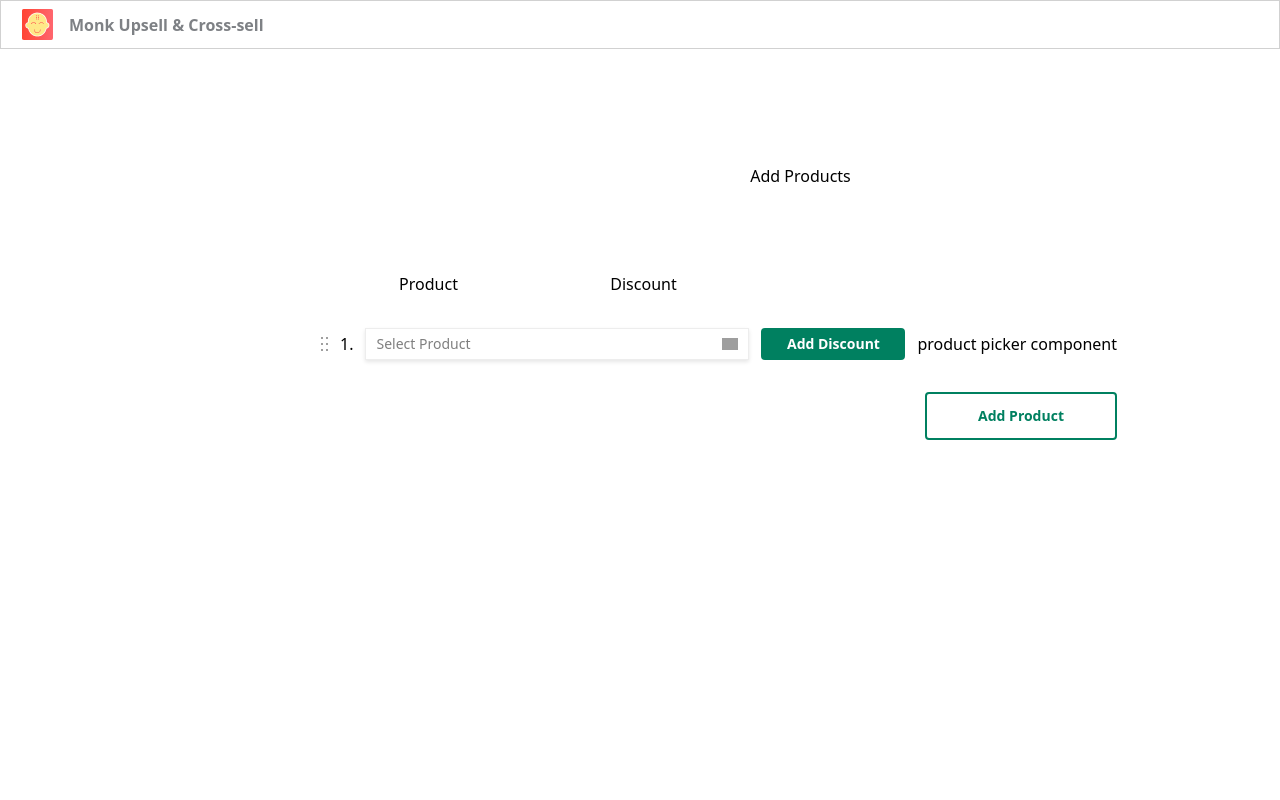
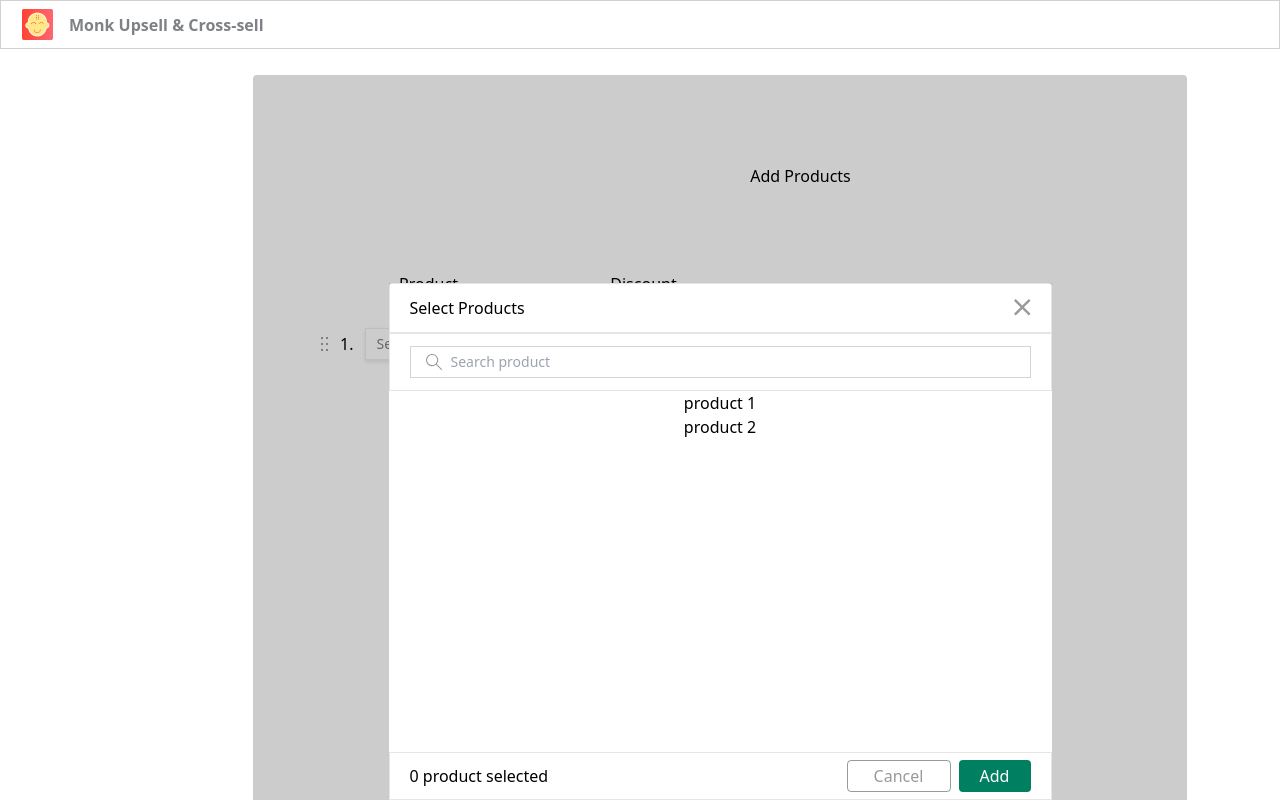
Before and after one commit to ashwikul/monk-commerce-assignment, a React (Create React App) app: page / in a window 1280 px wide. Both pictures are taken after a click on the picture 730 px from the left and 344 px from the top of the page. Shown: the top 800 px of the page. Built offline with nearby package versions, Linux system fonts and the light colour scheme; grey boxes are pictures that could not be loaded.

Commit message:
create product picker component and integrate to product component

```diff
--- a/src/components/Product.jsx
+++ b/src/components/Product.jsx
@@ -3,6 +3,7 @@ import dots from "../assets/dots.svg";
 import edit from "../assets/edit.svg";
 import close from "../assets/close.svg";
 import carret from "../assets/carret.svg";
+import ProductPicker from "./ProductPicker";
 
 function Product({ index, order }) {
   const [productPicker, setProductPicker] = useState(false);
@@ -31,7 +32,7 @@ function Product({ index, order }) {
           Add Discount
         </button>
 
-        {productPicker && <div>product picker component</div>}
+        {productPicker && <ProductPicker setProductPicker={setProductPicker} />}
       </div>
     </div>
   );
--- /dev/null
+++ b/src/components/ProductPicker.jsx
@@ -0,0 +1,69 @@
+import React from "react";
+import close from "../assets/close.svg";
+import search from "../assets/search.svg";
+
+function ProductPicker({ setProductPicker }) {
+  const handleSearch = (value) => {
+    console.log(value);
+  };
+
+  return (
+    <div className="w-[934px] h-[1027px] bg-[#00000033] absolute top-[75px] left-[253px] rounded flex justify-center items-center">
+      <div className="w-[663px] h-[612px] bg-[#FFFFFF] rounded flex flex-col">
+        <header className="flex justify-between items-center border border-[#0000001A] py-3 px-5">
+          <div>Select Products</div>
+          <button>
+            <img
+              src={close}
+              width={17}
+              height={17}
+              onClick={() => setProductPicker(false)}
+            />
+          </button>
+        </header>
+        <nav className=" py-3 px-5 border border-[#0000001A]">
+          <div className="flex relative w-full h-8">
+            <img
+              src={search}
+              width={17}
+              height={17}
+              className="absolute left-4 top-1/2 transform -translate-y-1/2 w-4 h-4"
+            />
+            <input
+              placeholder="Search product"
+              className="w-full pl-10 py-2 border border-gray-300 focus:outline-none font-normal text-sm"
+              onChange={(e) => handleSearch(e.target.value)}
+            />
+          </div>
+        </nav>
+        <div className="flex-grow overflow-auto">
+          <ul>
+            <li>product 1</li>
+            <li>product 2</li>
+          </ul>
+        </div>
+        <footer className="flex justify-between items-center py-3 px-5  sticky bottom-0 h-12 border border-[#0000001A]">
+          <p>0 product selected</p>
+          <div className="flex gap-2">
+            <button
+              className="border border-[#00000066] text-[#00000066] h-8 w-[104px] rounded"
+              onClick={() => setProductPicker(false)}
+            >
+              Cancel
+            </button>
+            <button
+              className="border-2 border-[#008060] bg-[#008060] text-white h-8 w-[72px] rounded"
+              onClick={() => {
+                setProductPicker(false);
+              }}
+            >
+              Add
+            </button>
+          </div>
+        </footer>
+      </div>
+    </div>
+  );
+}
+
+export default ProductPicker;
```
Also changed, not shown: src/assets/search.svg (added).
